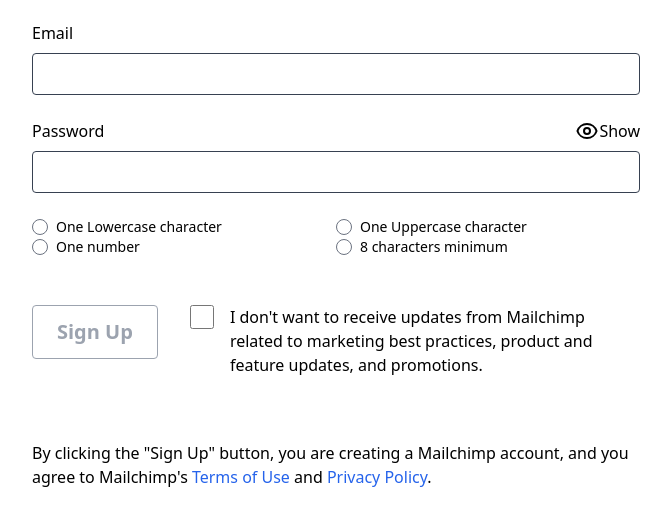
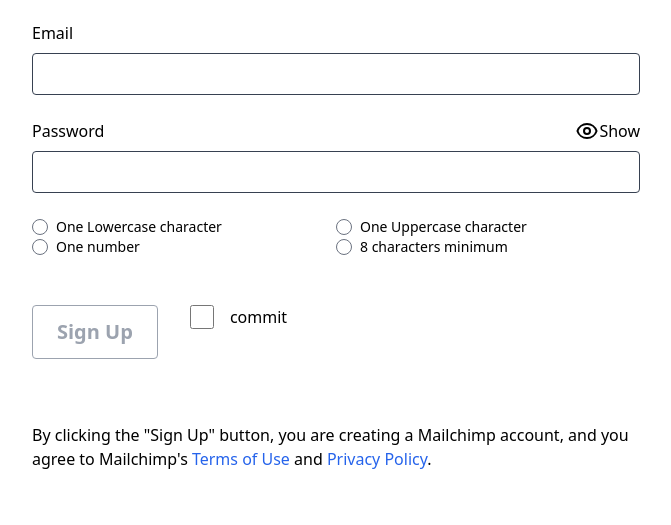
Before and after one commit to hwajeoung/register-page, a plain HTML site: page index.html in a window 1280 px wide. Shown: the part 135-660 px from the top of the page, without its empty margins (304-975 px from the left). Drawn offline with nearby package versions, Linux system fonts and the light colour scheme; files whose address does not match are found by name.

Commit message:
adit html

```diff
--- a/index.html
+++ b/index.html
@@ -191,9 +191,7 @@
                 />
               </div>
               <p class="text-base ml-4">
-                I don't want to receive updates from Mailchimp related to
-                marketing best practices, product and feature updates, and
-                promotions.
+                commit
               </p>
             </div>
           </div>
```
